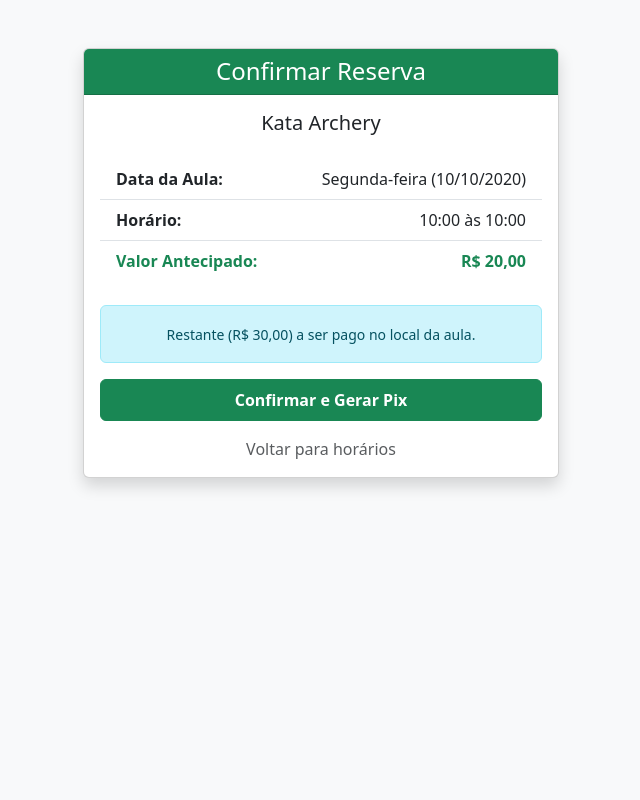
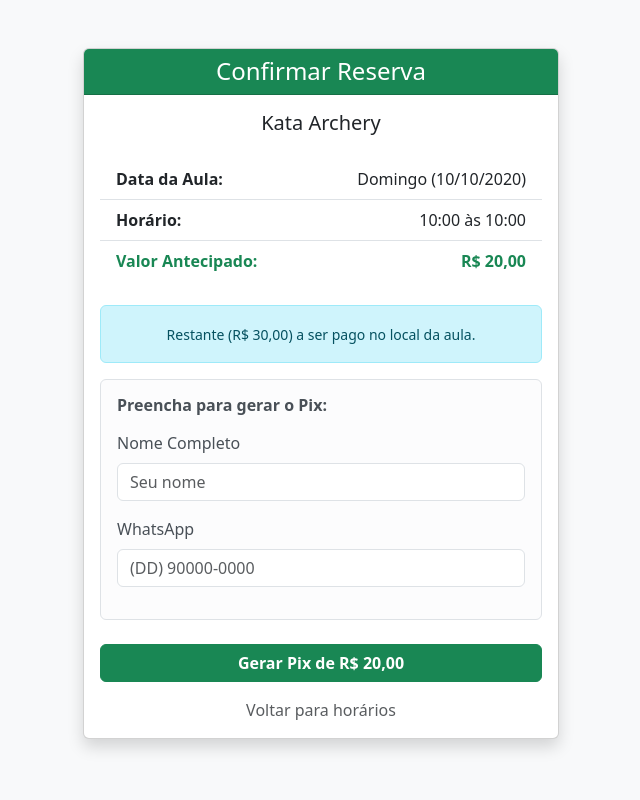
Before and after one commit to Pedro050723/Kata-Archery, a Django app: template app_reservas/templates/app_reservas/detalhes_reserva.html in a window 1280 px wide. Shown: the whole page, without its empty margins (319-959 px from the left). Run offline with Django 5.2, Linux system fonts and the light colour scheme; tables that the repository leaves empty hold one stand-in row (values such as "Sample post"); the template is opened without the code that fills it: values that come from a table or form of the project are taken from there, most other values are stand-ins (such as "Sample title", 1, 10 or a date in 2020).

Commit message:
ajuste dias e lógica avulso

```diff
--- a/app_reservas/models.py
+++ b/app_reservas/models.py
@@ -1,5 +1,6 @@
 from django.contrib.auth.models import AbstractUser
 from django.db import models
+from django.conf import settings
 
 class Atleta(AbstractUser):
     TIPO_PLANO_CHOICES = [
@@ -23,9 +24,12 @@
 
 class Horario(models.Model):
     DIAS_SEMANA = [
+        ('DOM', 'Domingo'),
         ('SEG', 'Segunda-feira'),
         ('TER', 'Terça-feira'),
+        ('QUA', 'Quarta-feira'),
         ('QUI', 'Quinta-feira'),
+        ('SEX', 'Sexta-feira'),
         ('SAB', 'Sábado'),
     ]
 
@@ -53,10 +57,17 @@
         ('FALTOU', 'Faltou'),
     ]
 
-    atleta = models.ForeignKey(Atleta, on_delete=models.CASCADE, related_name='reservas')
+    atleta = models.ForeignKey(
+        settings.AUTH_USER_MODEL,
+        on_delete=models.CASCADE,
+        null=True,
+        blank=True
+    )
     horario = models.ForeignKey(Horario, on_delete=models.PROTECT, related_name='reservas_horario')
     data_aula = models.DateField() # Para saber qual terça-feira específica é a aula
     status = models.CharField(max_length=10, choices=STATUS_PAGAMENTO, default='PENDENTE')
+    nome_avulso = models.CharField(max_length=100, blank=True, null=True)
+    telefone_avulso = models.CharField(max_length=20, blank=True, null=True)
 
     # Rastreabilidade para o Webhook do Mercado Pago
     id_transacao_mp = models.CharField(max_length=255, blank=True, null=True)
--- a/app_reservas/templates/app_reservas/detalhes_reserva.html
+++ b/app_reservas/templates/app_reservas/detalhes_reserva.html
@@ -48,17 +48,36 @@
             {% endif %}
 
             <form method="POST">
-                {% csrf_token %}
-                {% if request.user.tipo_plano == 'MENSAL' and request.user.aulas_restantes > 0 %}
-                    <button type="submit" class="btn btn-primary w-100 fw-bold py-2">
-                        Confirmar Presença (Usar Plano)
-                    </button>
-                {% else %}
-                    <button type="submit" class="btn btn-success w-100 fw-bold py-2">
-                        Confirmar e Gerar Pix
-                    </button>
-                {% endif %}
-            </form>
+    {% csrf_token %}
+
+    {% if not user.is_authenticated %}
+        <div class="alert alert-light border">
+            <h6 class="fw-bold mb-3">Preencha para gerar o Pix:</h6>
+
+            <div class="mb-3">
+                <label class="form-label">Nome Completo</label>
+                <input type="text" name="nome_avulso" class="form-control" placeholder="Seu nome" required>
+            </div>
+
+            <div class="mb-3">
+                <label class="form-label">WhatsApp</label>
+                <input type="text" name="telefone_avulso" class="form-control" placeholder="(DD) 90000-0000" required>
+            </div>
+        </div>
+    {% else %}
+        <p class="text-success mb-3">
+            <strong>✓ Conectado como:</strong> {{ user.first_name }}
+        </p>
+    {% endif %}
+
+    <button type="submit" class="btn btn-success w-100 fw-bold mt-2">
+        {% if user.tipo_plano == 'MENSAL' and user.aulas_restantes > 0 %}
+            Confirmar Reserva (Usar Saldo)
+        {% else %}
+            Gerar Pix de R$ 20,00
+        {% endif %}
+    </button>
+</form>
 
             <div class="text-center mt-3">
                 <a href="{% url 'lista_horarios' %}" class="text-decoration-none text-muted">Voltar para horários</a>
```
Also changed, not shown: app_reservas/admin.py (+16 -3 lines), app_reservas/views.py (+47 -33 lines), app_reservas/migrations/0004_reserva_nome_avulso_reserva_telefone_avulso_and_more.py (added), app_reservas/migrations/0005_alter_horario_dia_semana.py (added).
